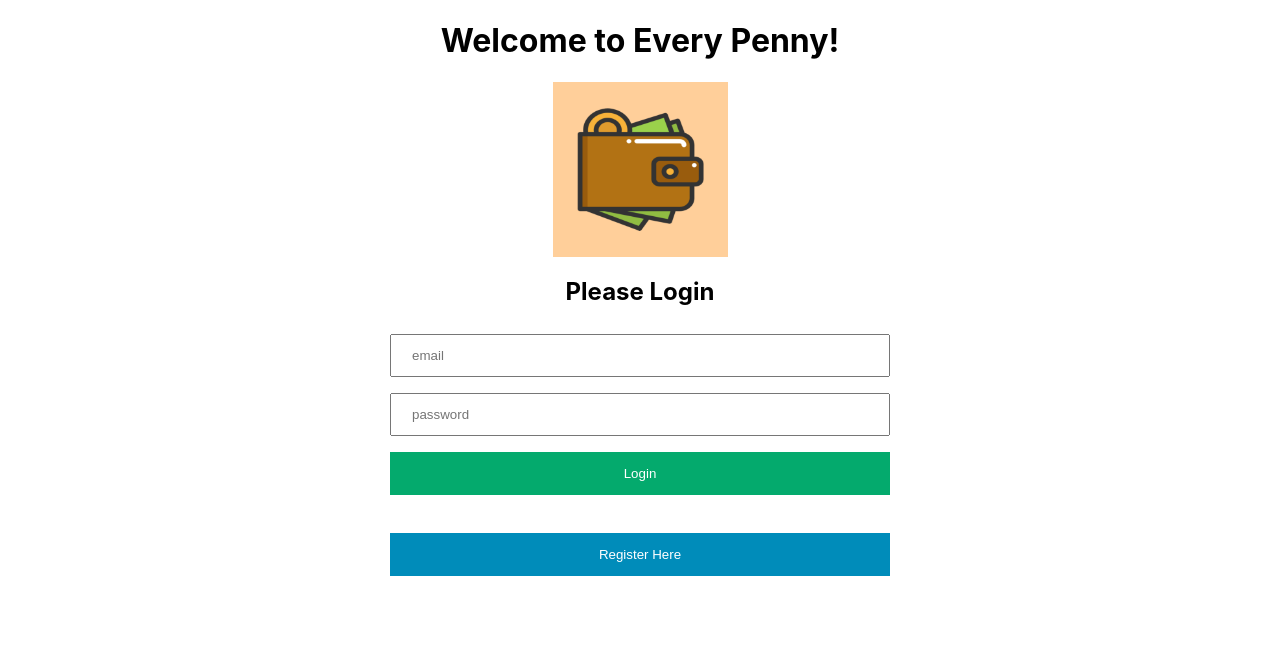
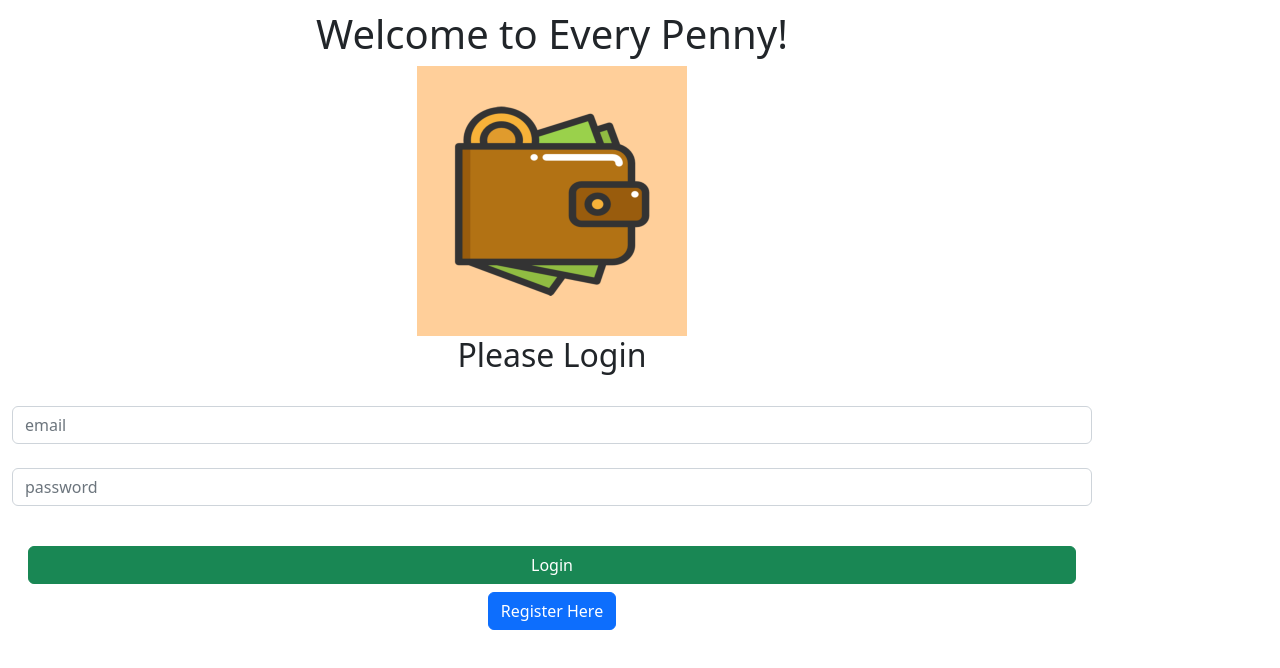
Before and after one commit to aron-s/EveryPenny, a React (Create React App) app in the folder frontend/: page / in a window 1280 px wide. Shown: the top 668 px of the page. Built offline with nearby package versions, Linux system fonts and the light colour scheme.

Commit message:
Initial-Commit

```diff
--- a/frontend/package.json
+++ b/frontend/package.json
@@ -6,7 +6,9 @@
     "@testing-library/jest-dom": "^5.16.5",
     "@testing-library/react": "^13.4.0",
     "@testing-library/user-event": "^13.5.0",
+    "bootstrap": "^5.2.3",
     "react": "^18.2.0",
+    "react-bootstrap": "^2.6.0",
     "react-cookie": "^4.1.1",
     "react-dom": "^18.2.0",
     "react-router-dom": "^6.4.3",
--- /dev/null
+++ b/frontend/src/components/BudgetCard.js
@@ -0,0 +1,38 @@
+import {Button, Stack,Card, ProgressBar} from "react-bootstrap";
+import {currencyFormatter} from './utils'
+
+export default function BudgetCard({name,amount,max}){
+    return(
+        <Card>
+            <Card.Body>
+                <Card.Title className="d-flex justify-content-between align-items-baseline fw-normal mb-3">
+                    <div className="me-2">{name}</div>
+                    <div className="d-flex align-items-baseline">{currencyFormatter.format(amount)}
+                    <span className="text-muted fs-6 ms-1">/ {currencyFormatter.format(max)} </span>
+                    </div>
+
+                </Card.Title>
+                <ProgressBar className="rounded-pill"
+                variant = {getProgressBarVariant(amount,max)}
+                min = {0}
+                max ={max}
+                now ={amount}
+                />
+                <Stack direction = "horizontal" gap = '2' className = "mt-4">
+                 <Button variant="outline-primary" className="ms-auto">Add Expense</Button>
+                 <Button variant="outline-secondary">View Expenses</Button>
+
+                </Stack>
+
+
+            </Card.Body>
+        </Card>
+
+    )
+}
+function getProgressBarVariant(amount, max) {
+    const ratio = amount / max
+    if (ratio < 0.5) return "primary"
+    if (ratio < 0.75) return "warning"
+    return "danger"
+  }
--- a/frontend/src/components/Login.js
+++ b/frontend/src/components/Login.js
@@ -2,8 +2,10 @@ import React, {useState, useEffect} from 'react';
 import APIService from '../APIService';
 import {useCookies} from 'react-cookie';
 import {useNavigate} from 'react-router-dom';
+import logo from './images/everypennylogo.png';
+import {Button} from "react-bootstrap"
+import Container from "react-bootstrap/Container"
 import './myStyles.css';
-import logo from './images/everypennylogo.png';
 
 
 function Login() {
@@ -22,32 +24,6 @@ function Login() {
     }, [token])
 
     const loginBtn = () => {
-        // console.log('test')
-        // console.log(process.env.REACT_APP_BACKEND_URL)
-        // console.log('test2')
-        // let validationFailed = false
-        // APIService.ValidateCredentials({username, password})
-        // .then(resp => {
-        //     console.log(resp)
-        //     if(resp.error){
-        //         alert('Email already exists!')
-        //         validationFailed = true
-        //     } else {
-        //         var errors = 'Errors found.'
-        //         if(!resp.email){
-        //             errors.concat(' Username is not an email.')
-        //             validationFailed = true
-        //         }
-        //         if(!resp.password){
-        //             errors.concat(' Password needs to be between 8-24 characters.')
-        //             validationFailed = true
-        //         }
-        //         alert(errors)
-        //     }
-        // })
-        // .catch(error => console.log(error))
-
-        // if(!validationFailed) {
         APIService.LoginUser({username, password})
         .then(resp => {
             if(resp.token){
@@ -79,31 +55,32 @@ function Login() {
     }
 
     return (
-        <div>
-            <h1 className='welcome'>Welcome to Every Penny!</h1>
-            <img className = 'logo'src={logo} alt="logo"/>
-            <h2 className = 'reqlog'>Please {isLogin ? "Login" : "Register"}</h2>
+        <Container>
+            <div className='test'>
+                <div  ><h1>Welcome to Every Penny!</h1></div>
+                <div  ><img src={logo} alt="logo" class="img-fluid  w-25"/></div>
+                <div  ><h2 className = 'reqlog'>Please {isLogin ? "Login" : "Register"}</h2></div>
 
-
-            <div>
-                <label htmlFor="username" className="form-label"></label>
+                <div class="form-outline mb-4" >
+                    <label htmlFor="username" className="form-label col-xs-4"></label>
                     <input type="text" className="form-control" id="username" placeholder="email"
                     value = {username} onChange = { e => setUsername(e.target.value)}/>
-            </div>
-            <div>
+
                     <label htmlFor="password " className="form-label"></label>
                     <input type="password" className="form-control" id="password" placeholder="password"
                     value = {password} onChange = { e => setPassword(e.target.value)}/>
                 </div>
-            {isLogin? <button onClick={loginBtn} className = 'logbtn'>Login</button>
-            : <button className = 'logbtn' onClick={registerBtn}>Register</button>
+                <div className="p-3 d-grid gap-2">
+                    {isLogin? <Button variant = "success" onClick={loginBtn}>Login</Button>
+                    : <Button  variant = "success" onClick={registerBtn}>Register</Button>
                     }
-            <div>
-                {isLogin? <h5><button className = 'logredir' onClick={() => setLogin(false)}>Register Here</button></h5>
-                : <h5><button className = 'logredir' onClick={() => setLogin(true)}>Return to Login</button></h5>
+
+                    {isLogin? <h5><Button variant = "primary"  onClick={() => setLogin(false)}>Register Here</Button></h5>
+                    : <h5><Button  variant = "primary" onClick={() => setLogin(true)}>Return to Login</Button></h5>
                     }
                 </div>
             </div>
+        </Container>
     )
 }
 
--- a/frontend/src/components/MyProfile.js
+++ b/frontend/src/components/MyProfile.js
@@ -1,8 +1,14 @@
 import React, {useEffect} from 'react';
 import {useCookies} from 'react-cookie';
 import {useNavigate} from 'react-router-dom';
+// import logo from './images/everypennylogo.png';
+import Container from 'react-bootstrap/Container'
+import { Button, Stack } from 'react-bootstrap';
+import BudgetCard from './BudgetCard';
+
 import './myStyles.css';
-import logo from './images/everypennylogo.png';
+
+
 
 function MyProfile() {
 
@@ -24,12 +30,31 @@ function MyProfile() {
     }
 
     return (
-        <div>
-           <h1 className='myprof'>My profile</h1>
-           <h2 className='status'>Status: Logged in</h2>
-           <img className = 'logo'src={logo} alt="logo"/>
-           <button className = 'logredir' onClick={logoutBtn}>Logout</button>
-        </div>
+        <Container className='my-4'>
+            <Stack direction='horizontal' gap ='2' className='mb-4'>
+                <Button variant = 'danger' className = 'logout' onClick={logoutBtn}>Logout</Button>
+                <h1 className="me-auto heading">Budgets</h1>
+                <Button variant='primary' className='newbud'>New Budget</Button>
+                <Button variant='outline-primary' className='addexp'>Add Expense</Button>
+            </Stack>
+            <div
+                style={{
+                    display: "grid",
+                    gridTemplateColumns: "repeat(auto-fill, minmax(300px, 1fr))",
+                    gap: "1rem",
+                    alignItems: "flex-start",
+                }}
+            >
+                <BudgetCard name = "TestBudget" amount ={100} max = {1000}></BudgetCard>
+            </div>
+
+
+
+
+
+
+        </Container>
+
     )
 }
 
--- a/frontend/src/components/myStyles.css
+++ b/frontend/src/components/myStyles.css
@@ -1,47 +1,14 @@
-.welcome{
-    text-align: center;
+.test{
+    margin-top: 10px;
+   position: absolute;
+   align-items: center;
+   text-align: center;
+   margin-left: auto;
 }
-.logo{
-    display: block;
-    margin-left: auto;
-    margin-right: auto;
-    width: 35%;
+.logout{
+    position: fixed;
+    top: px;
+    right:10px;
+    width: 100px;
+
 }
-.reqlog{
-    text-align: center;
-}
-.form-control{
-  width: 100%;
-  padding: 12px 20px;
-  margin: 8px 0;
-  box-sizing: border-box;
-}
-
-.logbtn{
-    background-color: #04AA6D;
-    color: white;
-    padding: 14px 20px;
-    margin: 8px 0;
-    border: none;
-
-    cursor: pointer;
-    width: 100%;
-}
-
-.logredir{
-    background-color: #008CBA;
-    color: white;
-    padding: 14px 20px;
-    margin: 8px 0;
-    border: none;
-
-    cursor: pointer;
-    width: 100%;
-}
-
-.myprof{
-    text-align: center;
-}
-.status{
-    text-align: center;
-}
--- /dev/null
+++ b/frontend/src/components/utils.js
@@ -0,0 +1,5 @@
+export const currencyFormatter = new Intl.NumberFormat(undefined, {
+    currency: "usd",
+    style: "currency",
+    minimumFractionDigits: 0,
+  })
--- a/frontend/src/index.js
+++ b/frontend/src/index.js
@@ -9,6 +9,8 @@ import {CookiesProvider} from 'react-cookie'
 import MyProfile from './components/MyProfile';
 import './components/Login'
 import './components/MyProfile'
+import "bootstrap/dist/css/bootstrap.min.css"
+
 
 
 function Router() {
```
Also changed, not shown: 2 other files (tests, documents, lock files or other folders). Lines whose indentation alone changed are shown as unchanged.
